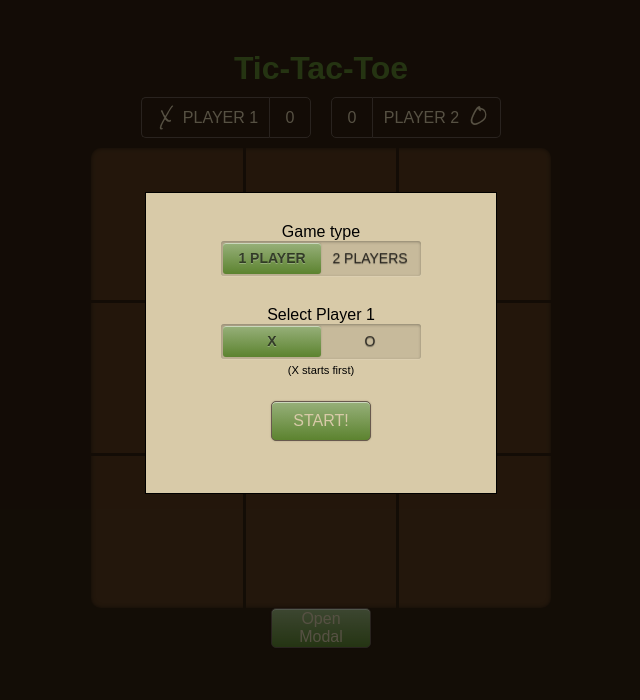
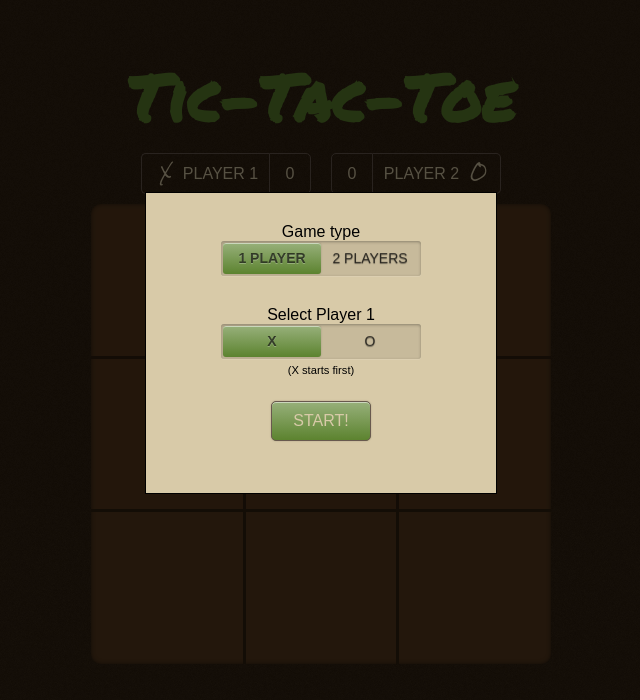
Before and after one commit to RamiroPinol/fcc-tictactoe, a plain HTML site: page index.html in a window 1280 px wide. Shown: the whole page, without its empty margins (319-959 px from the left). Drawn offline with nearby package versions, Linux system fonts and the light colour scheme.

Commit message:
added background noise and h1 font

```diff
--- a/index.html
+++ b/index.html
@@ -7,6 +7,7 @@
 	<link rel="stylesheet" href="style.css">
 	<script src="https://code.jquery.com/jquery-2.2.4.min.js"></script>
 	<link href="https://fonts.googleapis.com/css?family=Rock+Salt" rel="stylesheet">
+	<link href="https://fonts.googleapis.com/css?family=Permanent+Marker" rel="stylesheet">
 </head>
 
 <body>
@@ -73,9 +74,6 @@
 	</div>
 </div>
 
-<!-- Trigger/Open The Modal -->
-<button id="myBtn">Open Modal</button>
-
 <!-- The Modal -->
 <div class="modal" id="finishModal">
 
--- a/script.js
+++ b/script.js
@@ -144,7 +144,7 @@ $(document).ready(function($) {
 				printSymbol(square);
 				move(square.attr('class'));
 				endGame(game.winner);
-				//ai();
+				ai();
 
 				// Add changing-color animation
 				var squareClass = square.attr( 'class' );
--- a/style.css
+++ b/style.css
@@ -41,6 +41,7 @@
 }
 
 body {
+  background-image: url("background.png");
 	background-color: #302010;
 	padding-top: 25px;
 }
@@ -53,6 +54,8 @@ body {
 
 h1 {
 	color: #5c832f;
+  font-family: 'Permanent Marker', cursive;
+  font-size: 4em;
 }
 
 /* Score */
```
Also changed, not shown: background.png (added).
